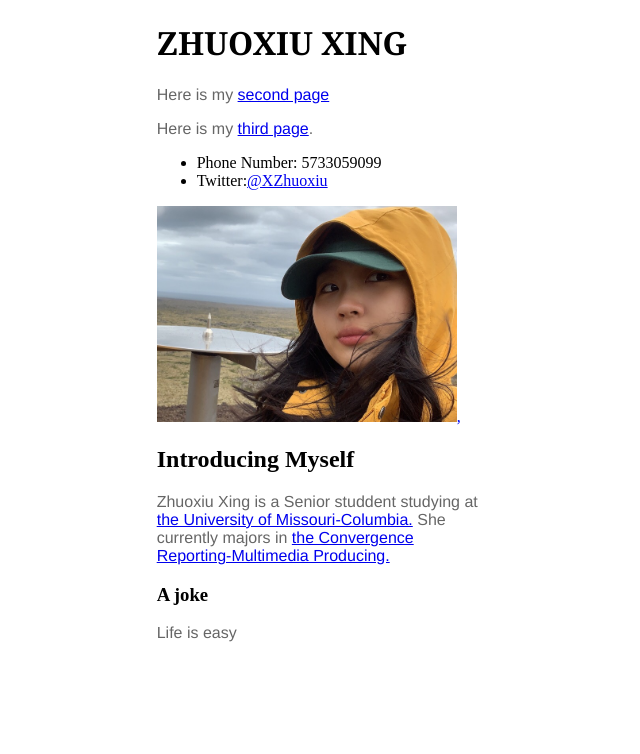
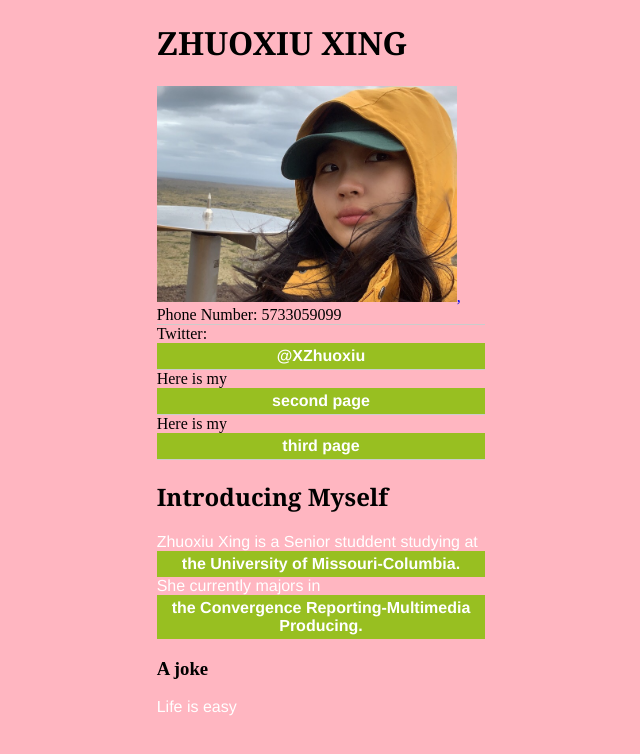
Before and after one commit to j4502-fs19/zhuoxiu-xing, a plain HTML site: page J4502-Assignment 2/index.html in a window 1280 px wide. Shown: the whole page, without its empty margins (319-959 px from the left). Drawn offline with Linux system fonts and the light colour scheme.

Commit message:
background color

```diff
--- a/J4502-Assignment 2/index.html
+++ b/J4502-Assignment 2/index.html
@@ -13,16 +13,22 @@
   <div id="container">
     <div id="header">
 
+
+
 <h1>ZHUOXIU XING</h1>
-<p>Here is my <a href="secondpage.html" target="_blank">second page</a></p>
-<p>Here is my <a href="thirdpage.html"> third page</a>.</p>
+<a href="mailto:xingzhuoxiu@gmail.com" target="_blank"><img src="xing.jpeg" alt="Zhuoxiu's email address." width="300px" />, </a>
 
-  <ul>
+
+
+  <ul= id="nav">
+
     <li>Phone Number: 5733059099</li>
-    <li>Twitter:<a href="https://twitter.com/XZhuoxiu">@XZhuoxiu</a></li>
+    <li>Twitter:<a href="https://twitter.com/XZhuoxiu">@XZhuoxiu </a></li>
+    <li>Here is my <a href="secondpage.html" target="_blank">second page </a></li>
+    <li>Here is my <a href="thirdpage.html"> third page </a></li>
   </ul>
 
-<a href="mailto:xingzhuoxiu@gmail.com" target="_blank"><img src="xing.jpeg" alt="Zhuoxiu's email address." width="300px" />, </a>
+
 
 <h2>Introducing Myself</h2>
 
--- a/J4502-Assignment 2/style.css
+++ b/J4502-Assignment 2/style.css
@@ -1,11 +1,24 @@
-p {
-	color: #666666;
-    font-family: Helvetica, Arial, sans-serif;
+body {
+	background-color: #FFB6C1
 }
+
+
 
 h1 {
     font-family: Georgia, "Times New Roman", serif;
 }
+
+h2 {
+	font-family: Georgia, "Times New Roman", serif;
+}
+
+
+
+p {
+	color: #FFFFFF;
+    font-family: Helvetica, Arial, sans-serif;
+}
+
 
 #container{
     width: 26%;
```
